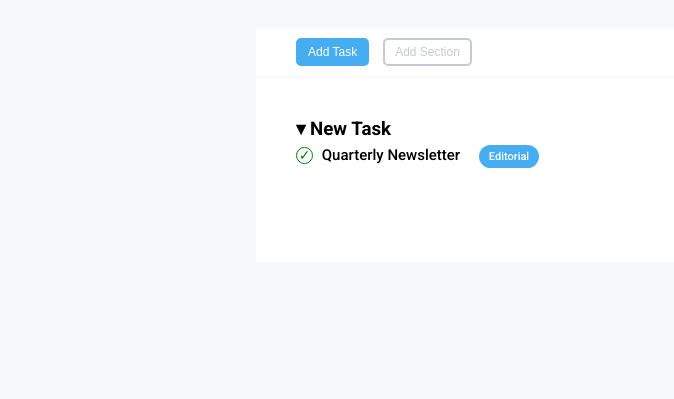
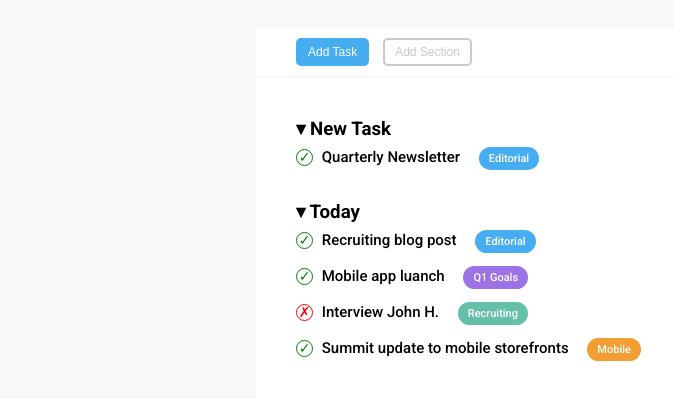
Before and after one commit to Paolo4690/html-css-toboolist, a plain HTML site: page index.html in a window 1280 px wide. Shown: the part 87-486 px from the top of the page, without its empty margins (0-674 px from the left). Drawn offline with Linux system fonts and the light colour scheme.

Commit message:
add sezione today

```diff
--- a/css/style.css
+++ b/css/style.css
@@ -58,13 +58,13 @@ button {
 }
 
 ul {
-    padding-bottom: 50px;
+    padding-bottom: 25px;
     padding-left: 0;
 }
 
 li {
     list-style-type: none;
-    line-height: 30px;
+    line-height: 35px;
     font-size: 15px;
 }
 
@@ -89,12 +89,27 @@ li {
     border: 1px solid red;
 }
 
-.editorial {
+.bollino {
     color: #ffffff;
     font-size: 11px;
-    background-color: #47adf1;
+    display: inline;
     border-radius: 13px;
-    display: inline;
     padding: 5px 10px;
     margin-left: 15px;
 }
+
+.editorial {
+    background-color: #47adf1;
+}
+
+.q1 {
+    background-color: #9c72e4;
+}
+
+.recruiting {
+    background-color: #64c0a9;
+}
+
+.mobile {
+    background-color: #f29e33;
+}
--- a/index.html
+++ b/index.html
@@ -36,7 +36,7 @@
                     <li>
                         <div class="formattazione-list check">&check;</div>
                         <span>Quarterly Newsletter</span>
-                        <div class="editorial">Editorial</div>
+                        <div class="bollino editorial">Editorial</div>
                     </li>
                 </ul>
 
@@ -44,6 +44,33 @@
 
             <!-- SEZIONE TODAY -->
             <section>
+                <h3>&#9662; Today</h3>
+
+                <ul>
+                    <li>
+                        <div class="formattazione-list check">&check;</div>
+                        <span>Recruiting blog post</span>
+                        <div class="bollino editorial">Editorial</div>
+                    </li>
+
+                    <li>
+                        <div class="formattazione-list check">&check;</div>
+                        <span>Mobile app luanch</span>
+                        <div class="bollino q1">Q1 Goals</div>
+                    </li>
+
+                    <li>
+                        <div class="formattazione-list cross">&cross;</div>
+                        <span>Interview John H.</span>
+                        <div class="bollino recruiting">Recruiting</div>
+                    </li>
+
+                    <li>
+                        <div class="formattazione-list check">&check;</div>
+                        <span>Summit update to mobile storefronts</span>
+                        <div class="bollino mobile">Mobile</div>
+                    </li>
+                </ul>
 
             </section>
             <!-- SEZIONE UPCOMING -->
```
